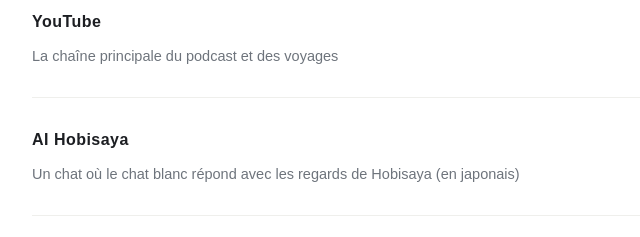
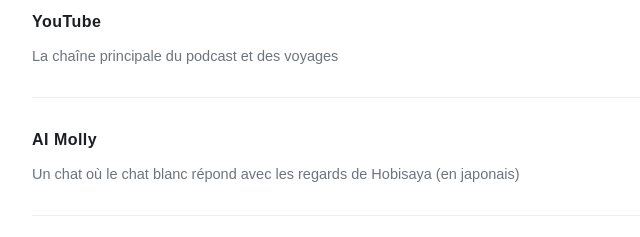
Before and after one commit to Yuichiro-Morimoto/yuichiro-morimoto.github.io, a plain HTML site: page fr/index.html in a window 1280 px wide. Shown: the part 6780-7017 px from the top of the page, 192-832 px from the left. Drawn offline with Linux system fonts and the light colour scheme.

Commit message:
Add files via upload

```diff
--- a/fr/index.html
+++ b/fr/index.html
@@ -616,7 +616,7 @@ footer small{font-size:13.5px}
       </a>
       <a class="link-card" href="https://yuichiro-morimoto.github.io/hobisaya-ai/" target="_blank" rel="noopener">
         <span class="l-arrow">→</span>
-        <div class="l-name">AI Hobisaya</div>
+        <div class="l-name">AI Molly</div>
         <div class="l-desc">Un chat où le chat blanc répond avec les regards de Hobisaya (en japonais)</div>
       </a>
       <a class="link-card" href="https://note.com/yuichiro_morimo" target="_blank" rel="noopener">
```
